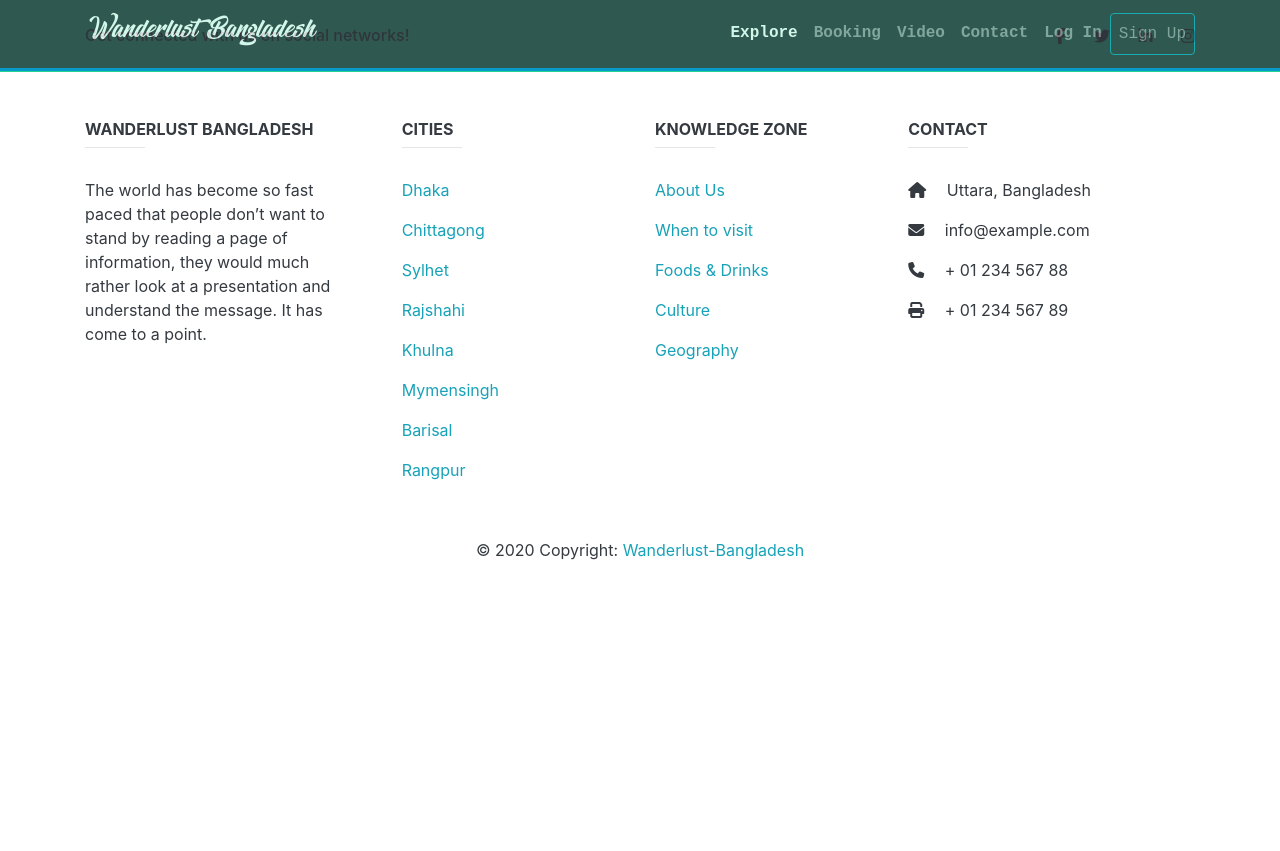
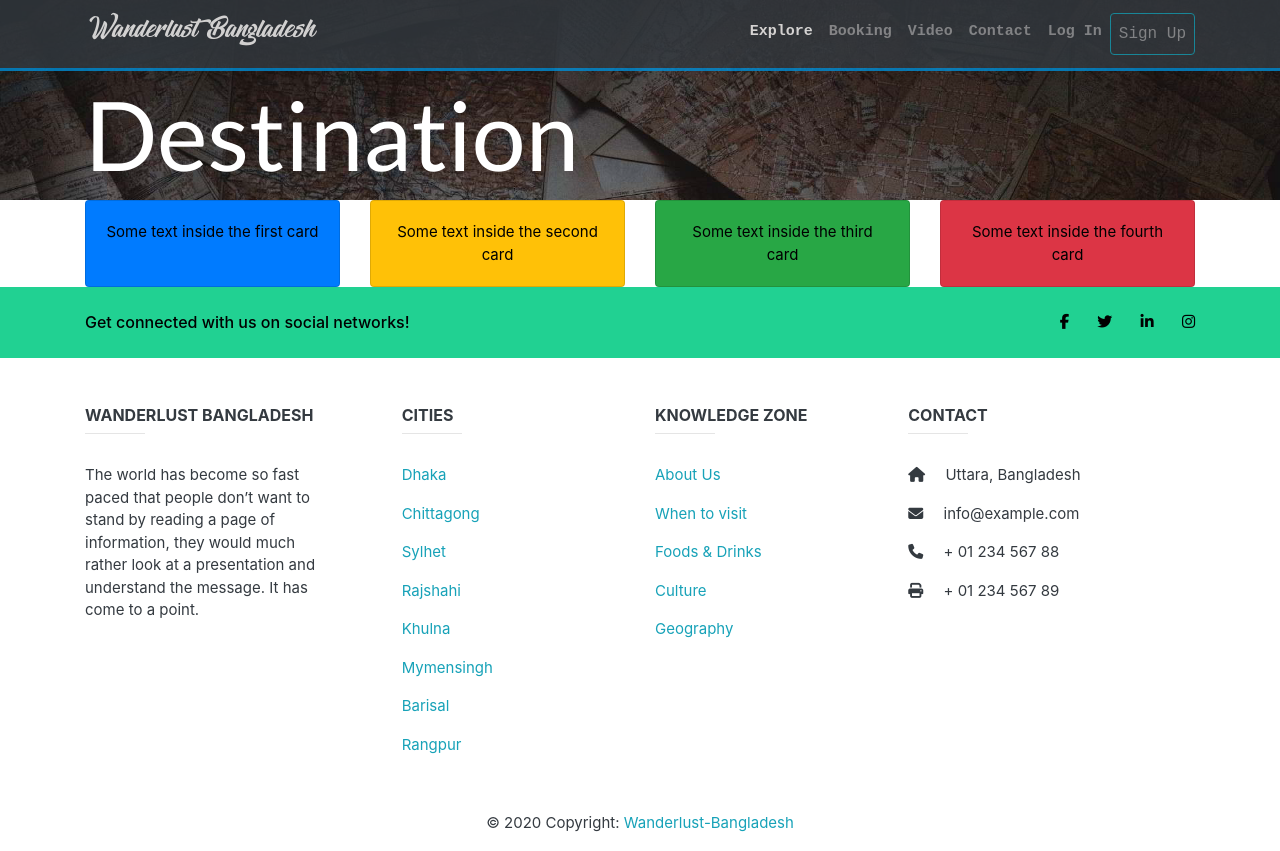
Before and after one commit to kmhmubin/Wanderlust-Bangladesh, a PHP site: page /dest.php in a window 1280 px wide. Before the commit the page ends 560 px from the top, so only its background shows below. Run offline with PHP 8.4, Linux system fonts and the light colour scheme; some libraries are stand-ins or nearby versions.

Commit message:
dest page

```diff
--- /dev/null
+++ b/website_files/assets/css/dest.css
@@ -0,0 +1,36 @@
+@import url("https://fonts.googleapis.com/css?family=Lato|Raleway&display=swap");
+* {
+  box-sizing: border-box;
+  margin: 0;
+  padding: 0;
+}
+body {
+  background: #fff;
+  color: black;
+  font-size: 15px;
+  line-height: 1.5;
+}
+
+#d_title {
+  background: url(../img/dbg.jpg);
+  background-repeat: no-repeat;
+  background-size: cover;
+  background-attachment: fixed;
+  min-height: 200px;
+}
+
+#d_title .dark-overlay {
+  position: absolute;
+  top: 0;
+  left: 0;
+  width: 100%;
+  height: 200px;
+  background: rgba(0, 0, 0, 0.4);
+}
+
+#d_title .d_inner {
+  padding-top: 76px;
+  color: #fff;
+  font-family: "lato", sans-serif;
+  font-weight: 700;
+}
--- a/website_files/dest.php
+++ b/website_files/dest.php
@@ -9,6 +9,7 @@
     <script src="https://kit.fontawesome.com/a2e320ebe3.js" crossorigin="anonymous"></script>
     <link rel="stylesheet" href="https://maxcdn.bootstrapcdn.com/bootstrap/4.0.0/css/bootstrap.min.css" integrity="sha384-Gn5384xqQ1aoWXA+058RXPxPg6fy4IWvTNh0E263XmFcJlSAwiGgFAW/dAiS6JXm" crossorigin="anonymous">
     <link rel="stylesheet" href="assets/css/nav.css">
+    <link rel="stylesheet" href="assets/css/dest.css">
     <title>Destinations</title>
 </head>
 
@@ -45,6 +46,45 @@
             </div>
         </div>
     </nav>
+    <!-- header section -->
+
+    <header id="d_title">
+        <div class="dark-overlay">
+            <div class="container d_inner">
+                <div class="row">
+                    <div class="col">
+                        <h1 class="display-1">Destination</h1>
+                    </div>
+                </div>
+            </div>
+        </div>
+    </header>
+    <section class="td">
+        <div class="container">
+            <div class="card-deck">
+                <div class="card bg-primary">
+                    <div class="card-body text-center">
+                        <p class="card-text">Some text inside the first card</p>
+                    </div>
+                </div>
+                <div class="card bg-warning">
+                    <div class="card-body text-center">
+                        <p class="card-text">Some text inside the second card</p>
+                    </div>
+                </div>
+                <div class="card bg-success">
+                    <div class="card-body text-center">
+                        <p class="card-text">Some text inside the third card</p>
+                    </div>
+                </div>
+                <div class="card bg-danger">
+                    <div class="card-body text-center">
+                        <p class="card-text">Some text inside the fourth card</p>
+                    </div>
+                </div>
+            </div>
+        </div>
+    </section>
 
     <section class="ftr">
         <footer class="page-footer font-small blue-grey lighten-5">
```
Also changed, not shown: website_files/assets/img/dbg.jpg (added).
